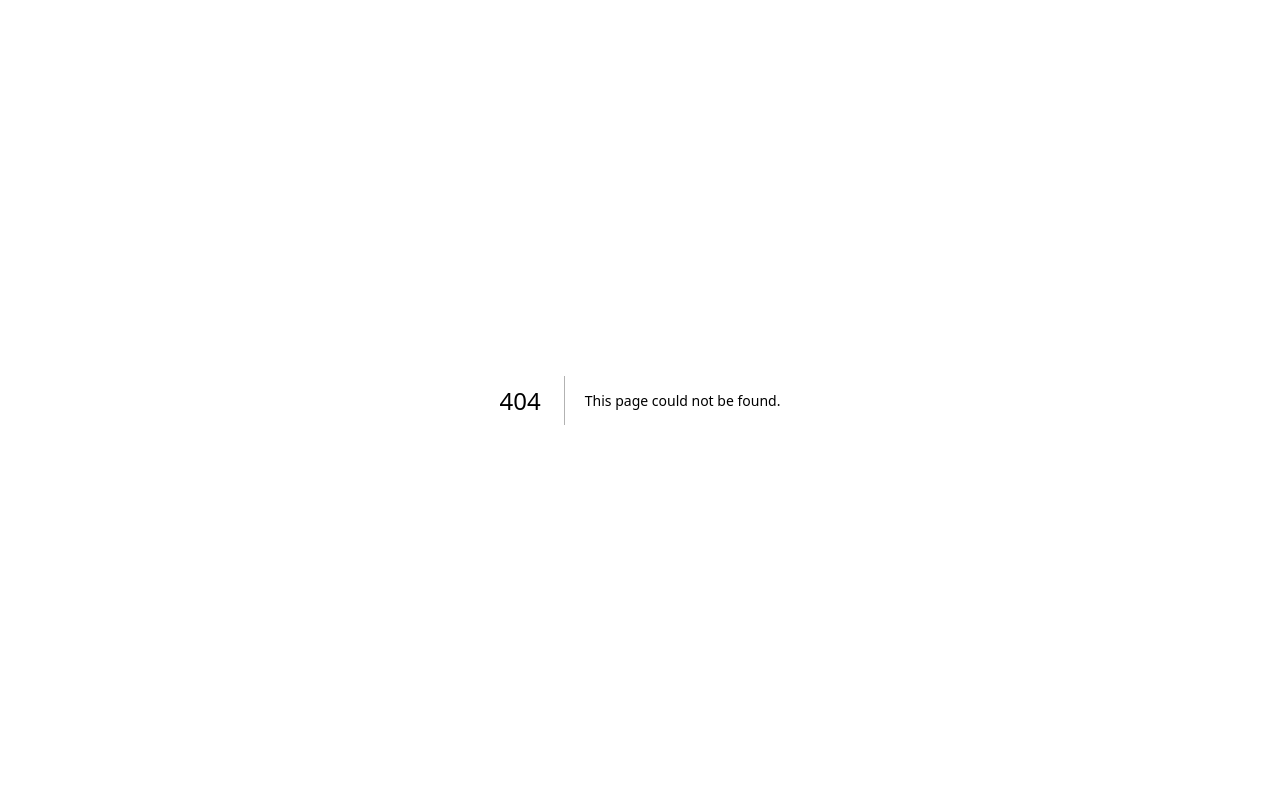
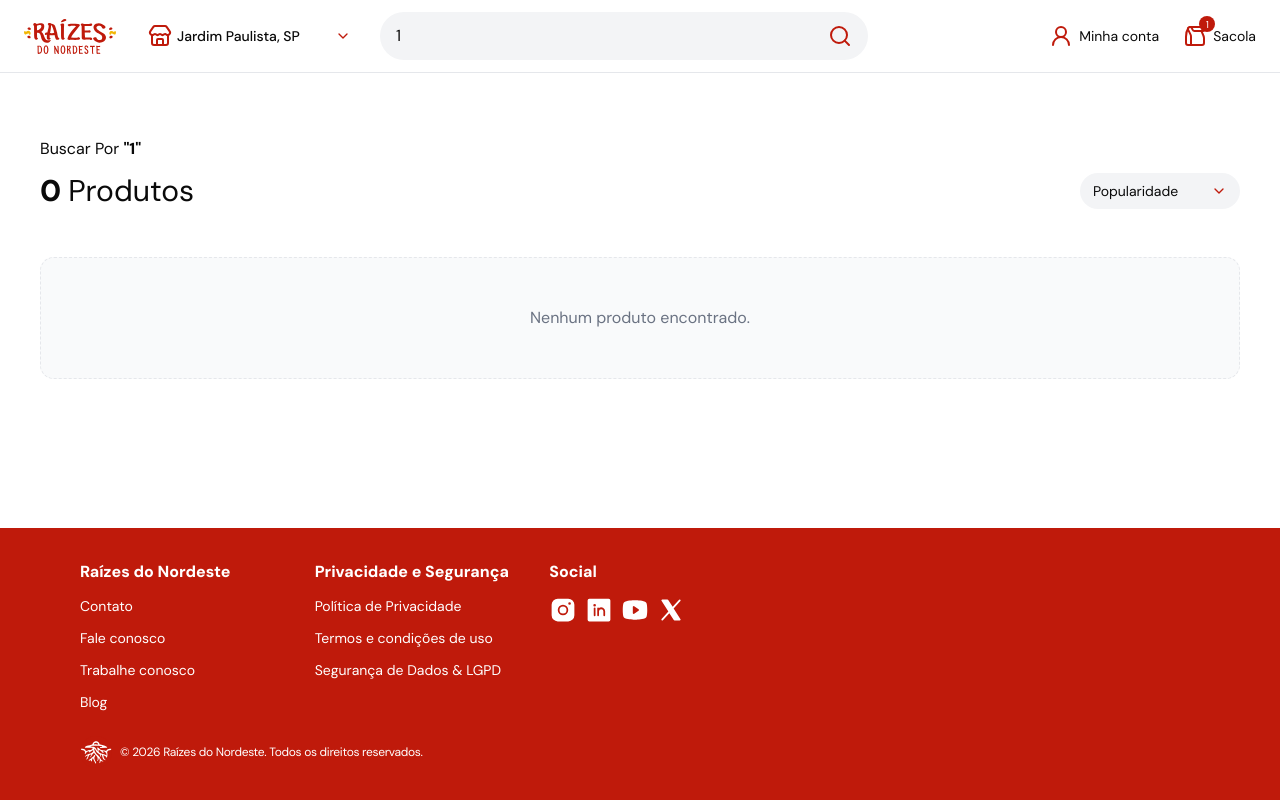
Before and after one commit to silvapedrodev/raizes-do-nordeste, a Next.js app: page /buscar/1 in a window 1280 px wide. Before the commit this address had no page. Built offline with nearby package versions, Linux system fonts and the light colour scheme.

Commit message:
feat: implement complete search system and results page

```diff
--- /dev/null
+++ b/src/app/(site)/buscar/[slug]/page.tsx
@@ -0,0 +1,53 @@
+import { ProductCatalog } from "@/components/product-catalog";
+import { HeaderSearch } from "@/components/layout/header-search";
+import { products } from "@/data/product";
+import { redirect } from "next/navigation";
+
+type Props = {
+  params: Promise<{ slug: string }>
+  searchParams: Promise<{ [key: string]: string | string[] | undefined }>
+}
+
+export default async function BuscaSlugPage({ params }: Props) {
+  // TODO: fazer busca dos produtos
+
+  const { slug } = await params;
+
+  const decodedQuery = decodeURIComponent(slug).toLowerCase();
+
+  const searchResults = products.filter(item => {
+    const matchName = item.name.toLowerCase().includes(decodedQuery);
+    const matchDescription = item.description.toLowerCase().includes(decodedQuery);
+
+    const matchCategory = item.categories.some(cat => cat.toLowerCase().includes(decodedQuery));
+    const matchTag = item.tags?.some(tag => tag.toLowerCase().includes(decodedQuery));
+
+    return matchName || matchDescription || matchCategory || matchTag;
+  });
+
+  if (decodedQuery.length > 50) {
+    redirect('/')
+  }
+
+  return (
+    <div className="flex-1 flex flex-col max-w-7xl mx-auto px-4 py-6 w-full">
+      <div className="mb-4 md:hidden">
+        <HeaderSearch />
+      </div>
+
+      <div>
+        <p className="capitalize mb-3">
+          Buscar por <span className="font-bold">&quot;{decodedQuery}&quot;</span>
+        </p>
+      </div>
+
+      <div>
+        <ProductCatalog
+          data={products}
+          categorySlug={slug}
+          initialProducts={searchResults}
+        />
+      </div>
+    </div>
+  );
+}
--- /dev/null
+++ b/src/app/(site)/buscar/page.tsx
@@ -0,0 +1,15 @@
+import { HeaderSearch } from "@/components/layout/header-search";
+
+export default async function Page() {
+  return (
+    <div className="max-w-7xl mx-auto px-4 py-8">
+      <div className="w-full md:hidden">
+        <HeaderSearch />
+      </div>
+
+      <div className="mt-10 p-8 bg-gray-50 rounded-xl border border-gray-200 text-center text-gray-500">
+        Digite algo na barra de pesquisa acima para encontrar produtos deliciosos.
+      </div>
+    </div>
+  );
+}
--- a/src/app/(site)/cardapio/[slug]/page.tsx
+++ b/src/app/(site)/cardapio/[slug]/page.tsx
@@ -1,5 +1,5 @@
 
-import { ProductCatalog } from "@/components/cardapio/product-catalog";
+import { ProductCatalog } from "@/components/product-catalog";
 import { products } from "@/data/product";
 import Link from "next/link";
 
--- a/src/components/layout/header-search.tsx
+++ b/src/components/layout/header-search.tsx
@@ -1,18 +1,61 @@
+"use client"
+
 import { Search } from "lucide-react";
+import { useParams, usePathname, useRouter } from "next/navigation";
+import { useEffect, useState } from "react";
 
 export const HeaderSearch = () => {
+  const router = useRouter();
+  const params = useParams();
+  const pathname = usePathname();
+
+  const rawSlug = params?.slug as string | undefined;
+  const initialSearch = rawSlug ? decodeURIComponent(rawSlug) : "";
+
+  const [search, setSearch] = useState(initialSearch);
+
+  useEffect(() => {
+    if (pathname.includes("/buscar") && rawSlug) {
+      // eslint-disable-next-line react-hooks/set-state-in-effect
+      setSearch(decodeURIComponent(rawSlug));
+    } else {
+      setSearch("");
+    }
+  }, [rawSlug, pathname])
+
+  const handleSearch = () => {
+    if (!search.trim()) return
+    const querySlug = encodeURIComponent(search.trim().toLowerCase());
+    console.log(querySlug)
+    router.push(`/buscar/${querySlug}`);
+  }
+
+  const handleKeyDown = (e: React.KeyboardEvent<HTMLInputElement>) => {
+    if (e.key === "Enter") {
+      handleSearch();
+    }
+  };
+
   return (
     <div className="relative w-full">
       <input
         type="text"
         className="bg-gray-100 w-full py-3 px-4 rounded-full "
         placeholder="O que você está procurando?"
+        maxLength={35}
+        value={search}
+        onChange={(e) => setSearch(e.target.value)}
+        onKeyDown={handleKeyDown}
       />
 
-      <Search
-        size={24}
-        className="text-primary-main absolute right-4 top-1/2 -translate-y-1/2 pointer-events-none"
-      />
+      <button
+        type="button"
+        onClick={handleSearch}
+        className="absolute right-4 top-1/2 -translate-y-1/2 cursor-pointer text-primary-main hover:opacity-80 transition-opacity"
+        aria-label="Pesquisar"
+      >
+        <Search size={24} />
+      </button>
     </div>
   );
 }
--- a/src/components/cardapio/product-catalog.tsx
+++ b/src/components/product-catalog.tsx
@@ -15,6 +15,8 @@ import { Product } from "@/types/product";
 type Props = {
   categorySlug: string;
   data: Product[]
+  initialProducts?: Product[];
+  isSearch?: boolean;
 };
 
 const items = [
@@ -23,25 +25,34 @@ const items = [
   { label: "A-Z", value: "alphabetical" },
 ]
 
-export const ProductCatalog = ({ categorySlug, data }: Props) => {
+type AllowedOrder = typeof items[number]["value"];
+const ALLOWED_ORDERS: AllowedOrder[] = ["views", "selling", "alphabetical"];
+
+export const ProductCatalog = ({ categorySlug, data, initialProducts, isSearch }: Props) => {
   const queryString = UseQuerystring();
 
-  const order = queryString.get('order') ?? 'views';
+  const rawOrder = queryString.get('order');
+
+  const order: AllowedOrder = ALLOWED_ORDERS.includes(rawOrder as AllowedOrder)
+    ? (rawOrder as AllowedOrder)
+    : 'views'
 
   const handleSelectChanged = (value: string | null) => {
     if (!value) return;
-    queryString.set('order', value)
+    if (ALLOWED_ORDERS.includes(value as AllowedOrder)) {
+      queryString.set('order', value);
+    }
   }
 
   // TODO: Substituir a filtragem e ordenação mockada local por uma chamada de API ou query no banco de dados passando categorySlug e order.
 
-  const filteredProducts = data.filter(item => {
+  const baseProducts = initialProducts || data.filter(item => {
     const matchCategory = item.categories.includes(categorySlug);
     const matchTag = item.tags?.includes(categorySlug);
     return matchCategory || matchTag;
   });
 
-  const sortedProducts = [...filteredProducts].sort((productA, productB) => {
+  const sortedProducts = [...baseProducts].sort((productA, productB) => {
     if (order === "selling") {
       return productA.price - productB.price;
     }
@@ -81,7 +92,6 @@ export const ProductCatalog = ({ categorySlug, data }: Props) => {
         </div>
       </div>
 
-      {/* Grid de produtos filtrados e ordenados */}
       {sortedProducts.length > 0 ? (
         <div className="mt-6 grid grid-cols-1 md:grid-cols-2 gap-4 md:gap-5">
           {sortedProducts.map(item => (
@@ -90,7 +100,7 @@ export const ProductCatalog = ({ categorySlug, data }: Props) => {
         </div>
       ) : (
         <div className="mt-12 text-center text-gray-500 py-12 bg-gray-50 rounded-xl border border-dashed border-gray-200">
-          Nenhum produto encontrado nesta categoria.
+          Nenhum produto encontrado.
         </div>
       )}
     </div >
```
